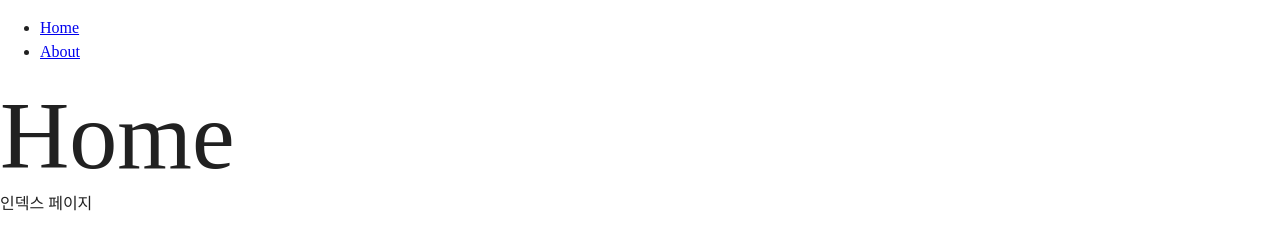
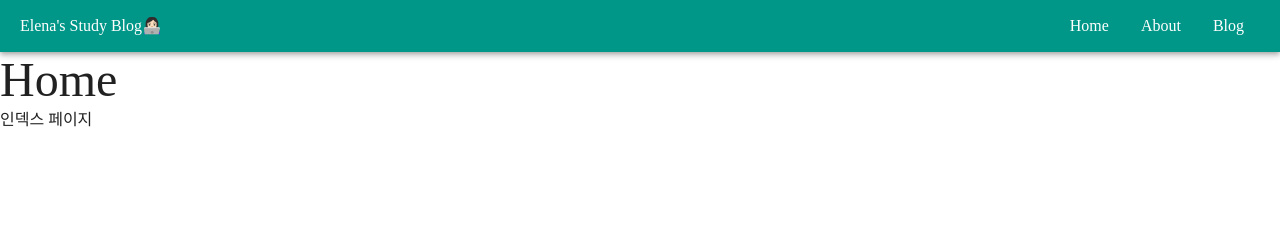
Before and after one commit to Elenapark/Gatsby_blog_new, a Gatsby site: page / in a window 1280 px wide. Built offline with nearby package versions, Linux system fonts and the light colour scheme; Gatsby itself is replaced by a stand-in of ours; a web font is replaced by a local one.

Commit message:
add: layout.tsx - UseStaticQuery를 이용한 데이터 가져오기 (BuildingBlock 컴포넌트 only!)

```diff
--- a/gatsby-config.ts
+++ b/gatsby-config.ts
@@ -2,14 +2,25 @@ import type { GatsbyConfig } from "gatsby";
 
 const config: GatsbyConfig = {
   siteMetadata: {
-    title: `My Study Blog`,
+    title: `Elena's Study Blog`,
     siteUrl: `https://www.yourdomain.tld`,
   },
   // More easily incorporate content into your pages through automatic TypeScript type generation and better GraphQL IntelliSense.
   // If you use VSCode you can also use the GraphQL plugin
   // Learn more at: https://gatsby.dev/graphql-typegen
   graphqlTypegen: true,
-  plugins: [`gatsby-plugin-material-ui`],
+  plugins: [
+    `gatsby-plugin-material-ui`,
+    "gatsby-plugin-image",
+    "gatsby-plugin-sharp",
+    {
+      resolve: "gatsby-source-filesystem",
+      options: {
+        name: `blog`,
+        path: `${__dirname}/blog`,
+      },
+    },
+  ],
 };
 
 export default config;
--- a/package.json
+++ b/package.json
@@ -24,10 +24,14 @@
     "@mui/material": "^5.9.3",
     "@types/react-helmet": "^6.1.5",
     "gatsby": "^4.20.0",
+    "gatsby-plugin-image": "^2.20.0",
     "gatsby-plugin-material-ui": "^4.0.2",
+    "gatsby-plugin-sharp": "^4.20.0",
+    "gatsby-source-filesystem": "^4.20.0",
     "react": "^18.1.0",
     "react-dom": "^18.1.0",
-    "react-helmet": "^6.1.0"
+    "react-helmet": "^6.1.0",
+    "styled-reset": "^4.4.2"
   },
   "devDependencies": {
     "@types/node": "^17.0.45",
--- a/src/components/layout.tsx
+++ b/src/components/layout.tsx
@@ -1,35 +1,77 @@
 import React from "react";
-import { Link } from "gatsby";
-import { Box, ThemeProvider, Typography } from "@mui/material";
+import { Link, useStaticQuery, graphql } from "gatsby";
+import styled from "@emotion/styled";
+import {
+  AppBar,
+  Box,
+  List,
+  MenuItem,
+  ThemeProvider,
+  Typography,
+} from "@mui/material";
 import "@fontsource/gowun-batang";
 import theme from "../styles/MuiTheme";
 import { CssBaseline } from "@mui/material";
-import { ReactJSXElement } from "@emotion/react/types/jsx-namespace";
+
+interface PageProps {
+  title: string;
+  path: string;
+}
+
+interface DataProps {
+  site: {
+    siteMetadata: {
+      title: string;
+    };
+  };
+}
+
+const pages: PageProps[] = [
+  { title: "Home", path: "/" },
+  { title: "About", path: "/about" },
+  { title: "Blog", path: "/blog" },
+];
 
 const Layout = ({
   pageTitle,
   children,
 }: {
-  pageTitle: string;
+  pageTitle?: string;
   children: React.ReactNode;
 }) => {
+  const data: DataProps = useStaticQuery(graphql`
+    query {
+      site {
+        siteMetadata {
+          title
+        }
+      }
+    }
+  `);
+
   return (
     <ThemeProvider theme={theme}>
       <CssBaseline />
-      <Box>
-        <title>{pageTitle}</title>
-        <nav>
-          <ul>
-            <li>
-              <Link to="/">Home</Link>
-            </li>
-            <li>
-              <Link to="/about">About</Link>
-            </li>
-          </ul>
-        </nav>
+      <title>
+        {pageTitle ?? "Home"} | {data.site.siteMetadata.title}
+      </title>
+      <Box sx={{ maxWidth: "1400px", margin: "0 auto" }}>
+        <AppBar position="static">
+          <Box sx={BoxSx}>
+            <Typography>{data.site.siteMetadata.title}👩🏻‍💻</Typography>
+            <List sx={{ display: "flex" }}>
+              {pages.map((page) => {
+                return (
+                  <MenuItem key={`page ${page.title}`}>
+                    <StyledLink to={page.path}>{page.title}</StyledLink>
+                  </MenuItem>
+                );
+              })}
+            </List>
+          </Box>
+        </AppBar>
         <main>
-          <Typography variant="h1">{pageTitle}</Typography>
+          <Typography variant="h3">{pageTitle}</Typography>
           {children}
         </main>
       </Box>
@@ -38,3 +80,15 @@ const Layout = ({
 };
 
 export default Layout;
+
+const StyledLink = styled(Link)`
+  text-decoration: none;
+  color: #fff;
+`;
+
+const BoxSx = {
+  display: "flex",
+  justifyContent: "space-between",
+  alignItems: "center",
+  padding: "0 20px",
+};
```
Also changed, not shown: tsconfig.json (+19 -10 lines), 1 other file.
